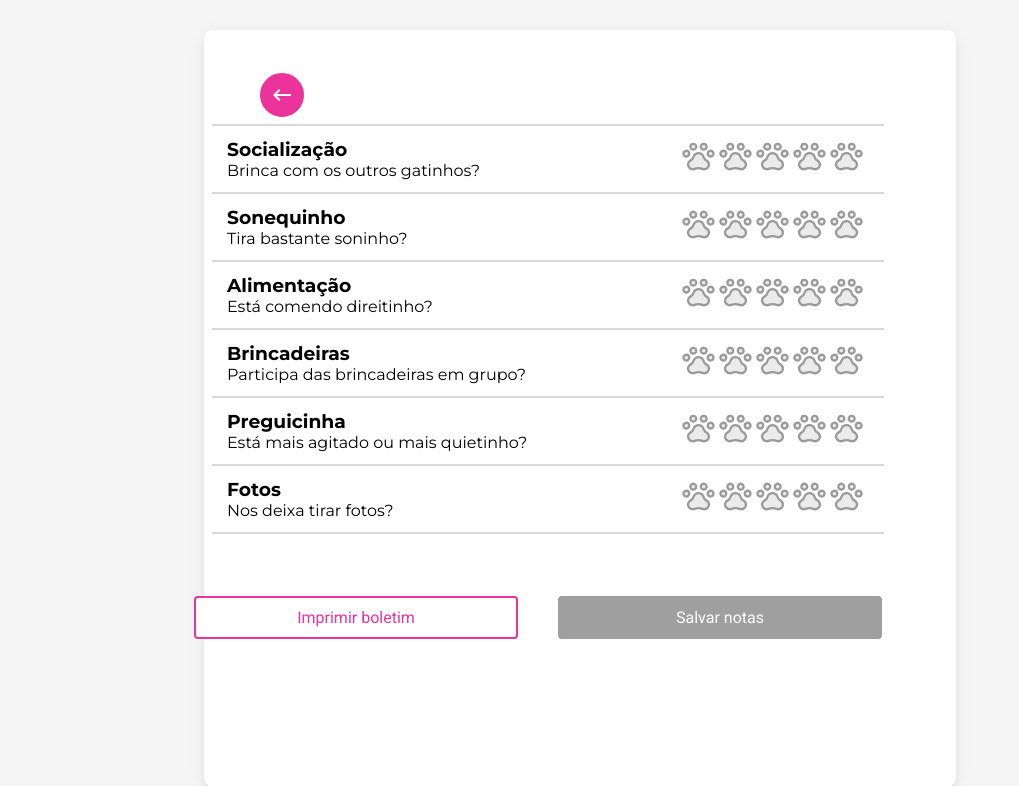
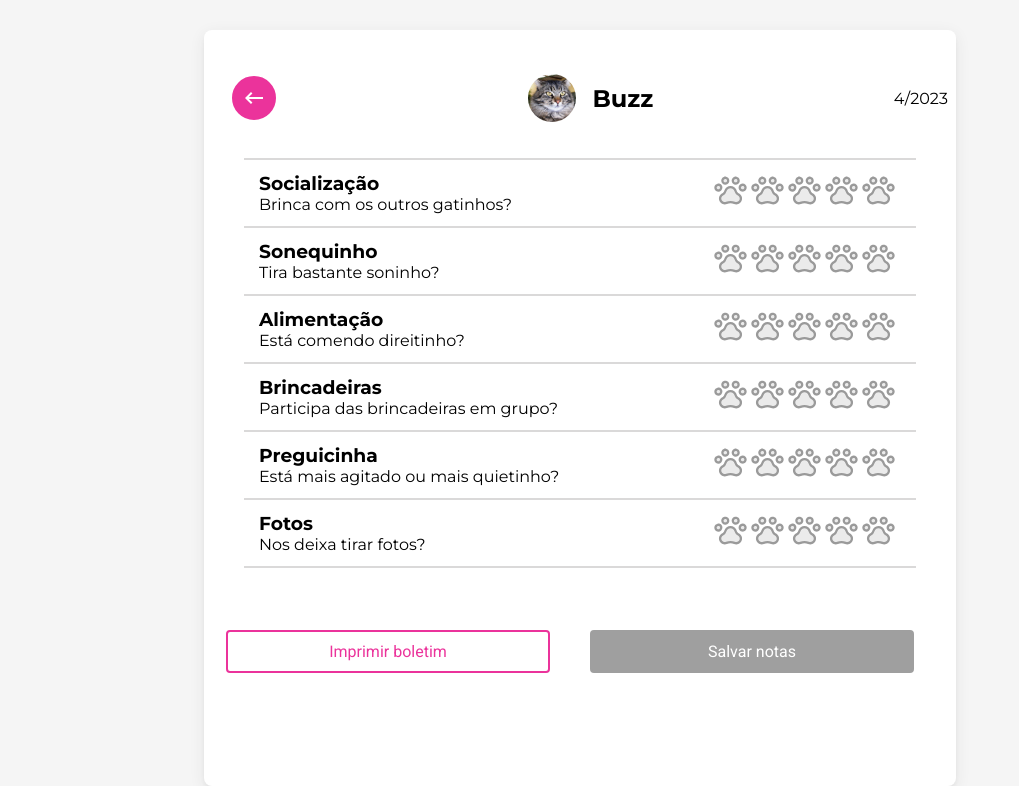
Before and after one commit to douglascaique/Projeto-Creche-Batatinha, a plain HTML site: page miautim.html in a window 1280 px wide. Shown: the part 89-875 px from the top of the page, without its empty margins (140-1159 px from the left). Drawn offline with Linux system fonts and the light colour scheme.

Commit message:
top form att

```diff
--- a/assets/css/cadastro-gatos.css
+++ b/assets/css/cadastro-gatos.css
@@ -366,15 +366,20 @@ li {
 .form.lista-de-miau.boletim{
     height: 756px;
     width: 752px;
-    margin: 35px 344px 344px 344px
+    margin: 35px 344px 344px 344px;
+    display: flex;
+    flex-direction: column;
+    align-items: center;
 }
 
 .top-form.notas-miau  {
-    position: relative;
-    margin-top: 46px;
-    width: 40px;
+    margin: 40px 0;
+    width: 100%;
     height: 40px;
-    left: 40px;
+    flex-direction: row;
+    justify-content: space-between;
+
+
 }
 .btn-voltar{
     display: flex;
--- a/miautim.html
+++ b/miautim.html
@@ -43,11 +43,30 @@
 
                 <section class="top-form notas-miau">
 
-                    <a href="lista-gatos.html"><button class="btn-voltar"><img  src="assets/img/Vector.svg" alt="Voltar"></button></a>
+                    <a href="lista-gatos.html"><button class="btn-voltar"  ><img  src="assets/img/Vector.svg" href="lista-gatos.html"alt="Voltar"></button></a>
 
-                    <div class="">
-                        <img src="" alt="" srcset="">
-                        <h2 id="cat-name"></h2>
+                    <div class="pefil-miau">
+                        <img class="foto-do-gato" src="./assets/img/gato-1.jpeg" alt="foto-do-miau">
+                        <h2>Buzz</h2>
+                    </div>
+                    <div>
+                        <div id="mesEAno">
+
+                        </div>
+                        <script>
+                            var mesEAno = document.getElementById("mesEAno");
+                            console.log(mesEAno);
+
+                            var hoje = new Date();
+                            var ano = hoje.getFullYear();
+                            var mes = hoje.getUTCMonth();
+
+                            mesEAno.innerText = mes +"/"+ ano;
+                        </script>
+                        <!--Java com data
+                        new Date()
+                        Date.now()
+                        -->
                     </div>
 
                 </section>
@@ -195,6 +214,7 @@
 
 
                 <!-- Botoes de baixo -->
+
                 <div class="btn-notas">
                     <a href="#"><button class="notas print-btn">Imprimir boletim</button></a>
                     <a href="#"><button class="s-btn disabled">Salvar notas</button></a>
```
